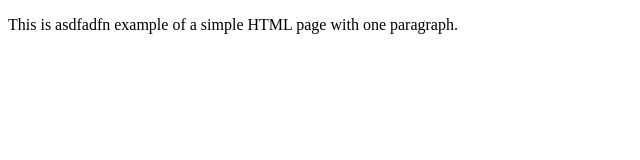
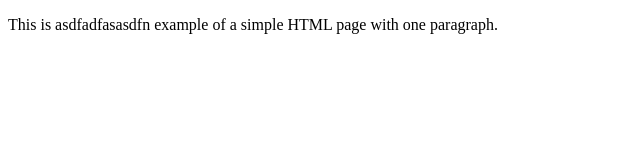
Before and after one commit to brunoderocco/projeto-git, a plain HTML site: page index.html in a window 1280 px wide. Shown: the whole page, without its empty margins (0-640 px from the left). Drawn offline with Linux system fonts and the light colour scheme.

Commit message:
commit novoasdf

```diff
--- a/index.html
+++ b/index.html
@@ -4,6 +4,6 @@
         <title>Example</title>
     </head>
     <body>
-        <p>This is asdfadfn example of a simple HTML page with one paragraph.</p>
+        <p>This is asdfadfasasdfn example of a simple HTML page with one paragraph.</p>
     </body>
 </html>
```
